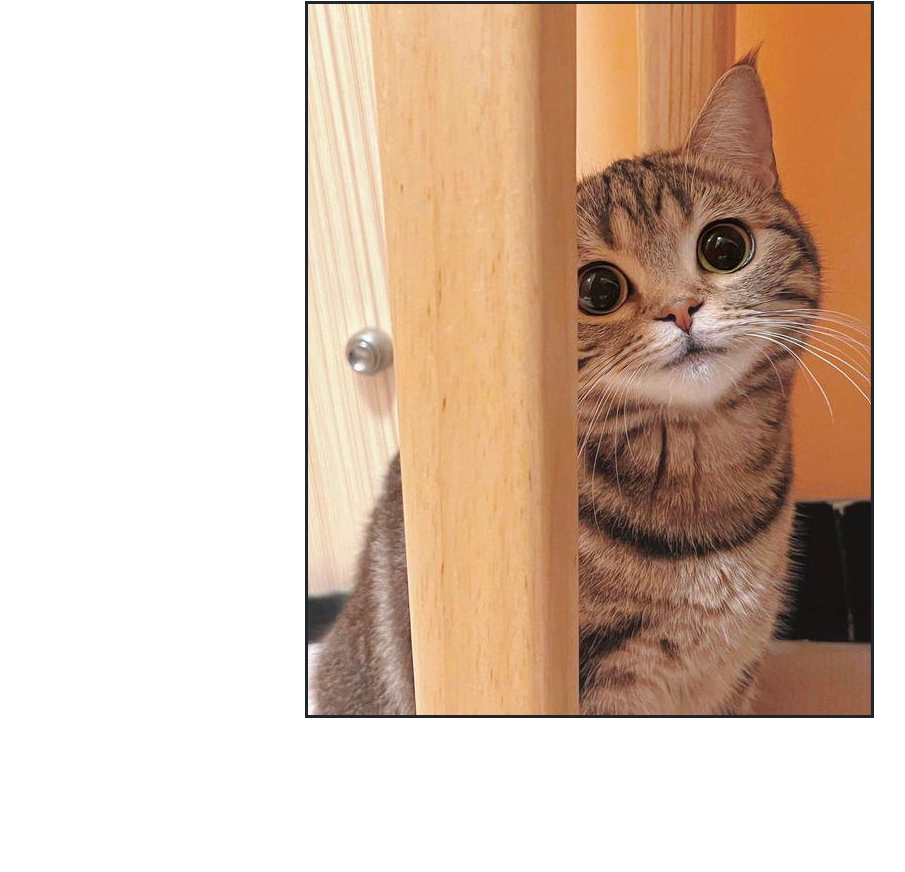
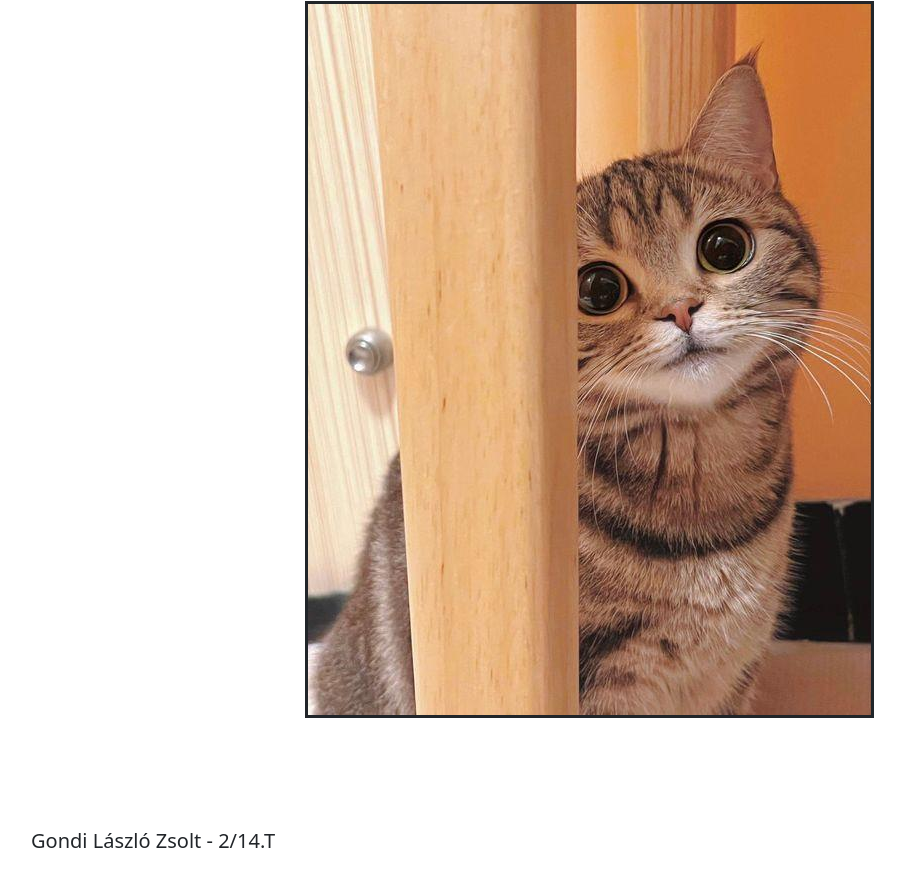
Before and after one commit to lacgondi/webpack-keret, a website built with webpack: page dist/index.html in a window 1280 px wide. Shown: the part 301-1173 px from the top of the page, without its empty margins (51-956 px from the left). Before the commit the page ends 1031 px from the top, so only its background shows below. Built offline with nearby package versions, Linux system fonts and the light colour scheme.

Commit message:
Add footer

```diff
--- a/src/style.css
+++ b/src/style.css
@@ -5,3 +5,6 @@
 #image{
     border-style: solid;
 }
+footer{
+    padding-top: 7.5%;
+}
```
Also changed, not shown: dist/index.html.
